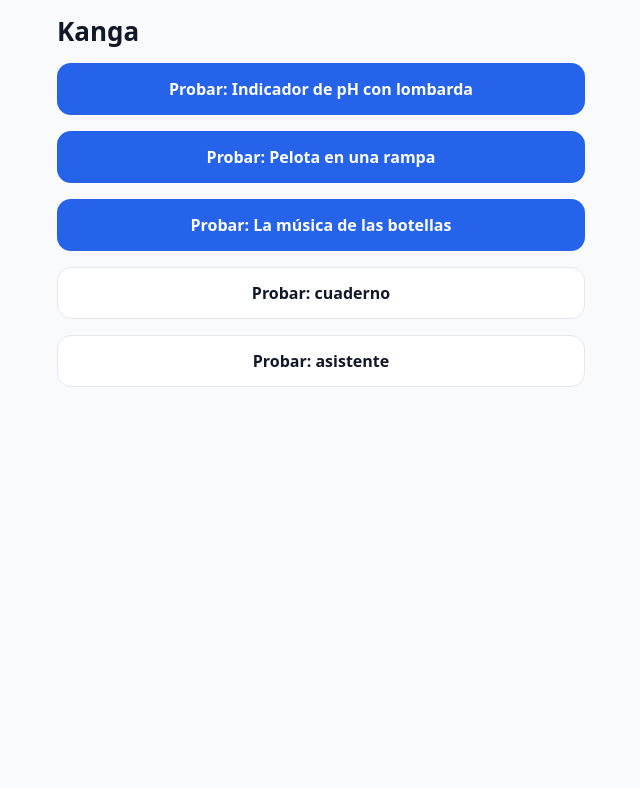
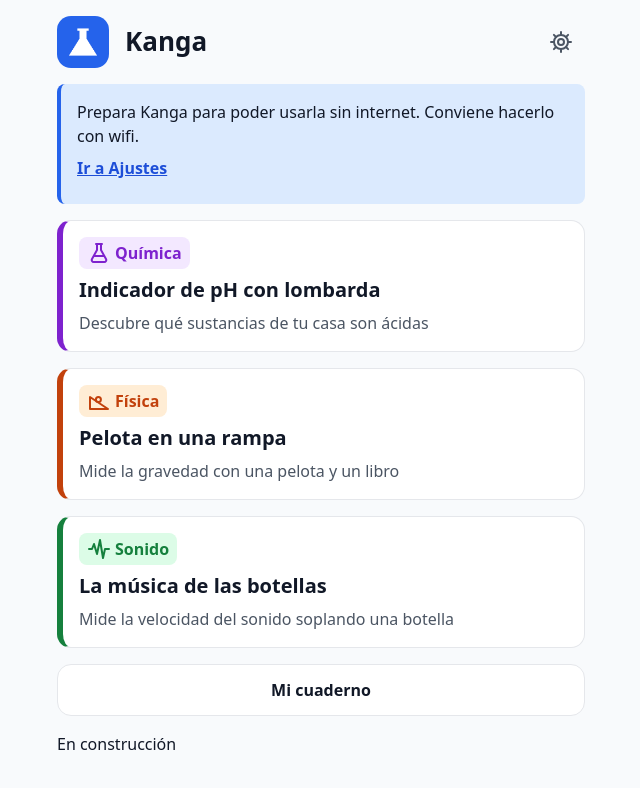
Before and after one commit to gvarelape/Hack4Edu, a React (Vite) app: page / in a window 1280 px wide. Shown: the top 788 px of the page, without its empty margins (319-959 px from the left). Built offline with nearby package versions, Linux system fonts and the light colour scheme.

Commit message:
core: añade la pantalla de inicio

```diff
--- /dev/null
+++ b/src/core/componentes/EtiquetaCiencia.jsx
@@ -0,0 +1,37 @@
+import { claveCiencia } from '../lib/ciencias'
+
+// Iconos de DISENO.md: 24×24, trazo de 2 px y currentColor.
+const ICONOS = {
+  quimica: <path d="M9 3h6M10 3v6l-5 9a2 2 0 0 0 1.7 3h10.6a2 2 0 0 0 1.7-3l-5-9V3M7.5 15h9" />,
+  fisica: (
+    <>
+      <path d="M3 8v12h18z" />
+      <circle cx="11.4" cy="10.6" r="2.5" />
+    </>
+  ),
+  sonido: <path d="M2 12h3l2-5 3 10 3-14 3 18 2-9h4" />,
+}
+
+export default function EtiquetaCiencia({ ciencia }) {
+  const clave = claveCiencia(ciencia)
+  return (
+    <span className={`core-etiqueta-ciencia core-ciencia-${clave}`}>
+      {ICONOS[clave] && (
+        <svg
+          width="24"
+          height="24"
+          viewBox="0 0 24 24"
+          fill="none"
+          stroke="currentColor"
+          strokeWidth="2"
+          strokeLinecap="round"
+          strokeLinejoin="round"
+          aria-hidden="true"
+        >
+          {ICONOS[clave]}
+        </svg>
+      )}
+      {ciencia}
+    </span>
+  )
+}
--- a/src/core/estilos/componentes.css
+++ b/src/core/estilos/componentes.css
@@ -237,3 +237,32 @@
   flex-direction: column;
   gap: var(--espacio-2);
 }
+
+/* Color de cada ciencia: el nombre de la clase sale de EtiquetaCiencia y de las tarjetas. */
+.core-ciencia-quimica {
+  --color-ciencia: var(--color-quimica);
+  --color-ciencia-suave: var(--color-quimica-suave);
+}
+
+.core-ciencia-fisica {
+  --color-ciencia: var(--color-fisica);
+  --color-ciencia-suave: var(--color-fisica-suave);
+}
+
+.core-ciencia-sonido {
+  --color-ciencia: var(--color-sonido);
+  --color-ciencia-suave: var(--color-sonido-suave);
+}
+
+/* EtiquetaCiencia */
+.core-etiqueta-ciencia {
+  display: inline-flex;
+  align-items: center;
+  align-self: flex-start;
+  gap: var(--espacio-1);
+  padding: var(--espacio-1) var(--espacio-2);
+  background: var(--color-ciencia-suave);
+  border-radius: var(--radio-pequeno);
+  color: var(--color-ciencia);
+  font-weight: 600;
+}
--- a/src/core/estilos/pantallas.css
+++ b/src/core/estilos/pantallas.css
@@ -8,6 +8,64 @@
 .core-pantalla-nota {
   color: var(--color-texto-suave);
   font-size: var(--texto-pequeno);
+}
+
+/* Inicio. Abajo deja sitio al botón flotante del asistente. */
+.core-inicio {
+  padding-bottom: calc(var(--alto-boton) + var(--espacio-5));
+}
+
+.core-inicio-cabecera {
+  display: flex;
+  align-items: center;
+  gap: var(--espacio-3);
+}
+
+.core-inicio-logo {
+  width: var(--alto-boton);
+  height: var(--alto-boton);
+  border-radius: var(--radio);
+}
+
+.core-inicio-nombre {
+  flex: 1;
+  min-width: 0;
+}
+
+.core-inicio-ajustes {
+  display: flex;
+  align-items: center;
+  justify-content: center;
+  flex-shrink: 0;
+  width: 48px;
+  height: 48px;
+  border-radius: var(--radio-pequeno);
+  color: var(--color-texto-suave);
+}
+
+.core-inicio-aviso-enlace {
+  display: block;
+  padding-block: var(--espacio-2);
+  color: var(--color-primario-oscuro);
+  font-weight: 600;
+}
+
+.core-tarjeta-experimento {
+  display: flex;
+  flex-direction: column;
+  gap: var(--espacio-2);
+  padding: var(--espacio-3);
+  background: var(--color-superficie);
+  border: 1px solid var(--color-borde);
+  border-left: 6px solid var(--color-ciencia);
+  border-radius: var(--radio);
+  color: var(--color-texto);
+  text-decoration: none;
+  touch-action: manipulation;
+}
+
+.core-tarjeta-experimento p {
+  color: var(--color-texto-suave);
 }
 
 /* Resultados */
--- a/src/core/index.js
+++ b/src/core/index.js
@@ -6,6 +6,7 @@ export { default as Cargando } from './componentes/Cargando'
 export { default as Grafica } from './componentes/Grafica'
 export { default as Tabla } from './componentes/Tabla'
 export { default as MuestraColor } from './componentes/MuestraColor'
+export { default as EtiquetaCiencia } from './componentes/EtiquetaCiencia'
 export { default as CampoNumero } from './componentes/CampoNumero'
 export { default as ValorDestacado } from './componentes/ValorDestacado'
 export { default as Confirmacion } from './componentes/Confirmacion'
--- /dev/null
+++ b/src/core/lib/ciencias.js
@@ -0,0 +1,4 @@
+import { normalizarTexto } from './texto'
+
+// 'Química' → 'quimica': da la clase de color de cada ciencia.
+export const claveCiencia = (ciencia) => normalizarTexto(ciencia)
--- /dev/null
+++ b/src/core/lib/sinInternet.js
@@ -0,0 +1,18 @@
+// Cache que define vite.config.js para /modelos/.
+const CACHE_MODELOS = 'modelos'
+
+// Lista = service worker activo, modelo del asistente descargado y todos los recursos en caché.
+export async function estaListaSinInternet(recursos, estadoAsistente) {
+  if (!('serviceWorker' in navigator) || !('caches' in window)) return false
+  if (estadoAsistente !== 'listo') return false
+  try {
+    const registro = await navigator.serviceWorker.getRegistration()
+    if (!registro?.active) return false
+    const encontrados = await Promise.all(
+      recursos.map((ruta) => caches.match(ruta, { cacheName: CACHE_MODELOS })),
+    )
+    return encontrados.every(Boolean)
+  } catch {
+    return false
+  }
+}
--- a/src/core/pantallas/Inicio.jsx
+++ b/src/core/pantallas/Inicio.jsx
@@ -1,23 +1,85 @@
+import { useEffect, useState } from 'react'
+import { BotonAsistente, estadoModeloAsistente } from '../../asistente'
 import { experimentos } from '../../registro'
+import Aviso from '../componentes/Aviso'
 import Boton from '../componentes/Boton'
+import EtiquetaCiencia from '../componentes/EtiquetaCiencia'
+import { claveCiencia } from '../lib/ciencias'
 import { navegar } from '../lib/rutas'
+import { estaListaSinInternet } from '../lib/sinInternet'
 
-// PROVISIONAL: se sustituye en el prompt 8. Mientras tanto, da acceso a todas las pruebas.
+const preguntas = experimentos.flatMap((experimento) => experimento.preguntas)
+const recursos = experimentos.flatMap((experimento) => experimento.recursos)
+
+function IconoAjustes() {
+  return (
+    <svg
+      width="24"
+      height="24"
+      viewBox="0 0 24 24"
+      fill="none"
+      stroke="currentColor"
+      strokeWidth="2"
+      strokeLinecap="round"
+      aria-hidden="true"
+    >
+      <circle cx="12" cy="12" r="3" />
+      <circle cx="12" cy="12" r="7" />
+      <path d="M12 2v3M12 19v3M2 12h3M19 12h3M4.9 4.9 7 7M17 17l2.1 2.1M4.9 19.1 7 17M17 7l2.1-2.1" />
+    </svg>
+  )
+}
+
 export default function Inicio() {
+  const [lista, setLista] = useState(true)
+
+  useEffect(() => {
+    let vigente = true
+    estaListaSinInternet(recursos, estadoModeloAsistente()).then((resultado) => {
+      if (vigente) setLista(resultado)
+    })
+    return () => {
+      vigente = false
+    }
+  }, [])
+
   return (
-    <div className="core-pantalla">
-      <h1>Kanga</h1>
+    <div className="core-pantalla core-inicio">
+      <header className="core-inicio-cabecera">
+        {/* PROVISIONAL: se cambia por logo.svg cuando Nicolás cierre el logo. */}
+        <img className="core-inicio-logo" src="/iconos/icon-192.png" alt="" />
+        <h1 className="core-inicio-nombre">Kanga</h1>
+        <a className="core-inicio-ajustes" href="#/ajustes" aria-label="Ajustes">
+          <IconoAjustes />
+        </a>
+      </header>
+
+      {!lista && (
+        <Aviso tipo="info">
+          Prepara Kanga para poder usarla sin internet. Conviene hacerlo con wifi.
+          <a className="core-inicio-aviso-enlace" href="#/ajustes">
+            Ir a Ajustes
+          </a>
+        </Aviso>
+      )}
+
       {experimentos.map((experimento) => (
-        <Boton key={experimento.id} onClick={() => navegar(`/prueba/${experimento.id}`)}>
-          Probar: {experimento.titulo}
-        </Boton>
+        <a
+          key={experimento.id}
+          className={`core-tarjeta-experimento core-ciencia-${claveCiencia(experimento.ciencia)}`}
+          href={`#/experimento/${experimento.id}`}
+        >
+          <EtiquetaCiencia ciencia={experimento.ciencia} />
+          <h2>{experimento.titulo}</h2>
+          <p>{experimento.descripcion}</p>
+        </a>
       ))}
-      <Boton variante="secundario" onClick={() => navegar('/prueba/cuaderno')}>
-        Probar: cuaderno
+
+      <Boton variante="secundario" onClick={() => navegar('/cuaderno')}>
+        Mi cuaderno
       </Boton>
-      <Boton variante="secundario" onClick={() => navegar('/prueba/asistente')}>
-        Probar: asistente
-      </Boton>
+
+      <BotonAsistente preguntas={preguntas} momento="siempre" />
     </div>
   )
 }
```
